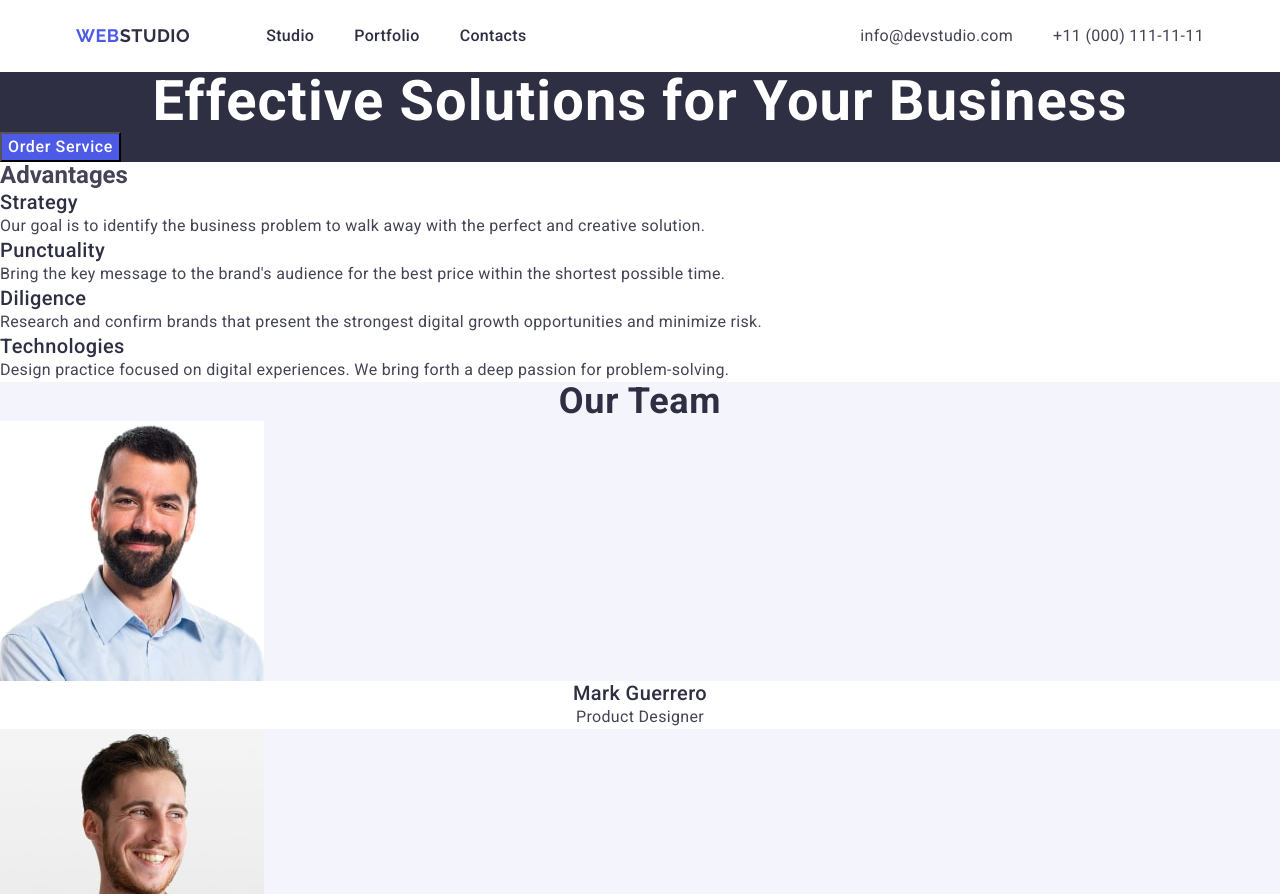
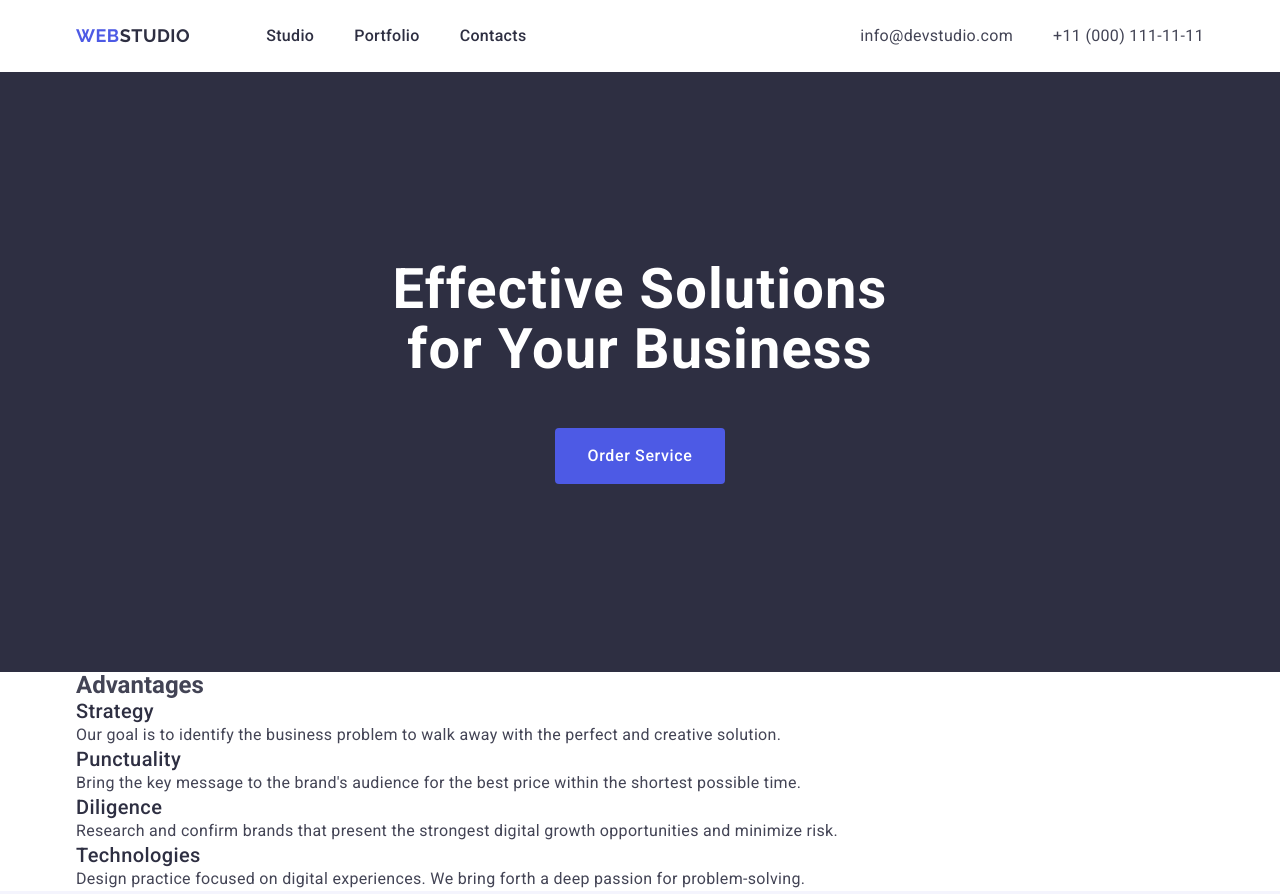
Before and after one commit to Blueghost7/goit-markup-hw-03, a plain HTML site: page index.html in a window 1280 px wide. Shown: the top 894 px of the page. Drawn offline with nearby package versions, Linux system fonts and the light colour scheme.

Commit message:
hero section

```diff
--- a/css/styles.css
+++ b/css/styles.css
@@ -146,6 +146,8 @@ button {
 
 .hero-section {
     background-color: #2E2F42;
+    padding-top: 188px;
+    padding-bottom: 188px;
 }
 
 .hero-section-title {
@@ -155,6 +157,9 @@ button {
     letter-spacing: 0.02em;
     text-align: center;
     color: #FFFFFF;
+    margin-left: auto;
+    margin-right: auto;
+    width: 496px;
 }
 
 .hero-section-button {
@@ -165,6 +170,13 @@ button {
     text-align: left;
     background-color: #4D5AE5;
     color: #FFFFFF;
+    display: block;
+    margin-left: auto;
+    margin-right: auto;
+    border: none;
+    margin-top: 48px;
+    border-radius: 4px;
+    padding: 16px 32px;
 }
 
 .hero-section-button:hover,
--- a/index.html
+++ b/index.html
@@ -49,38 +49,43 @@
     <main>
         <!--Hero section-->
         <section class="hero-section">
+            <div class="container">
                 <h1 class="hero-section-title">
                     Effective Solutions
                     for Your Business
                 </h1>
                 <button type="button" class="hero-section-button">Order Service</button>
+            </div>
         </section>
         <!--Advantages Section-->
         <section class="advantages-section">
-            <h2 class="advantages-section-title">Advantages</h2>
+            <div class="container advantages-container">
+                <h2 class="visually-hidden">Advantages</h2>
                 <ul class="advatages-section-list">
-                <li>
+                    <li class="advantages-item">
                         <h3 class="advantages-section-item-title">Strategy</h3>
                         <p class="advantages-section-item-paragraph">
                             Our goal is to identify the business
                             problem to walk away with the perfect and creative solution.
                         </p>
                     </li>
-                <li>
+                    <li class="advantages-item">
                         <h3 class="advantages-section-item-title">Punctuality</h3>
                         <p class="advantages-section-item-paragraph">
-                        Bring the key message to the brand's audience for the best price within the shortest possible
+                            Bring the key message to the brand's audience for the best price within the shortest
+                            possible
                             time.
                         </p>
                     </li>
-                <li>
+                    <li class="advantages-item">
                         <h3 class="advantages-section-item-title">Diligence</h3>
                         <p class="advantages-section-item-paragraph">
-                        Research and confirm brands that present the strongest digital growth opportunities and minimize
+                            Research and confirm brands that present the strongest digital growth opportunities and
+                            minimize
                             risk.
                         </p>
                     </li>
-                <li>
+                    <li class="advantages-item">
                         <h3 class="advantages-section-item-title">Technologies</h3>
                         <p class="advantages-section-item-paragraph">Design practice focused on digital experiences. We
                             bring
@@ -88,6 +93,7 @@
                             problem-solving.</p>
                     </li>
                 </ul>
+            </div>
         </section>
         <!--Our team section-->
         <section class="our-team-section">
```
Lines whose indentation alone changed are shown as unchanged.
